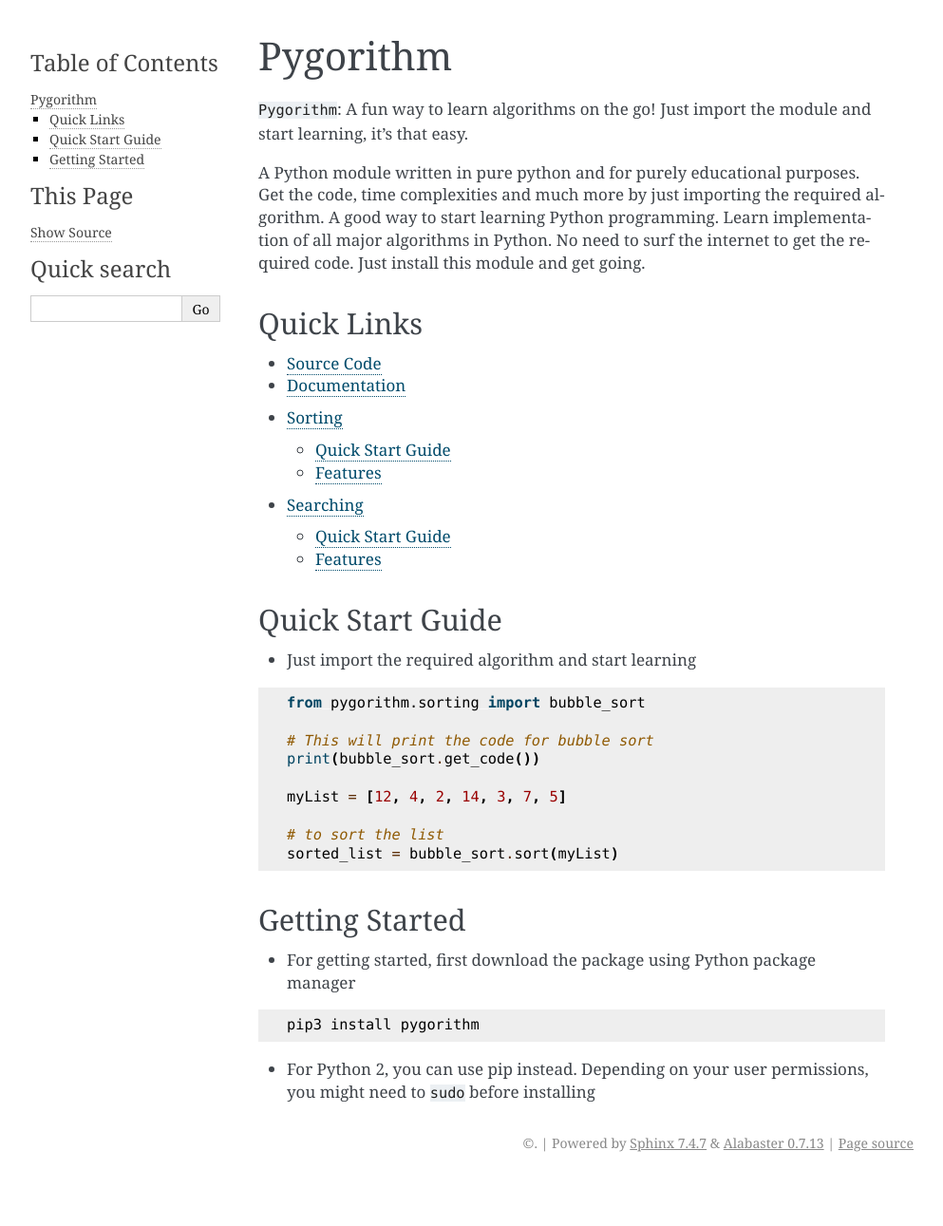
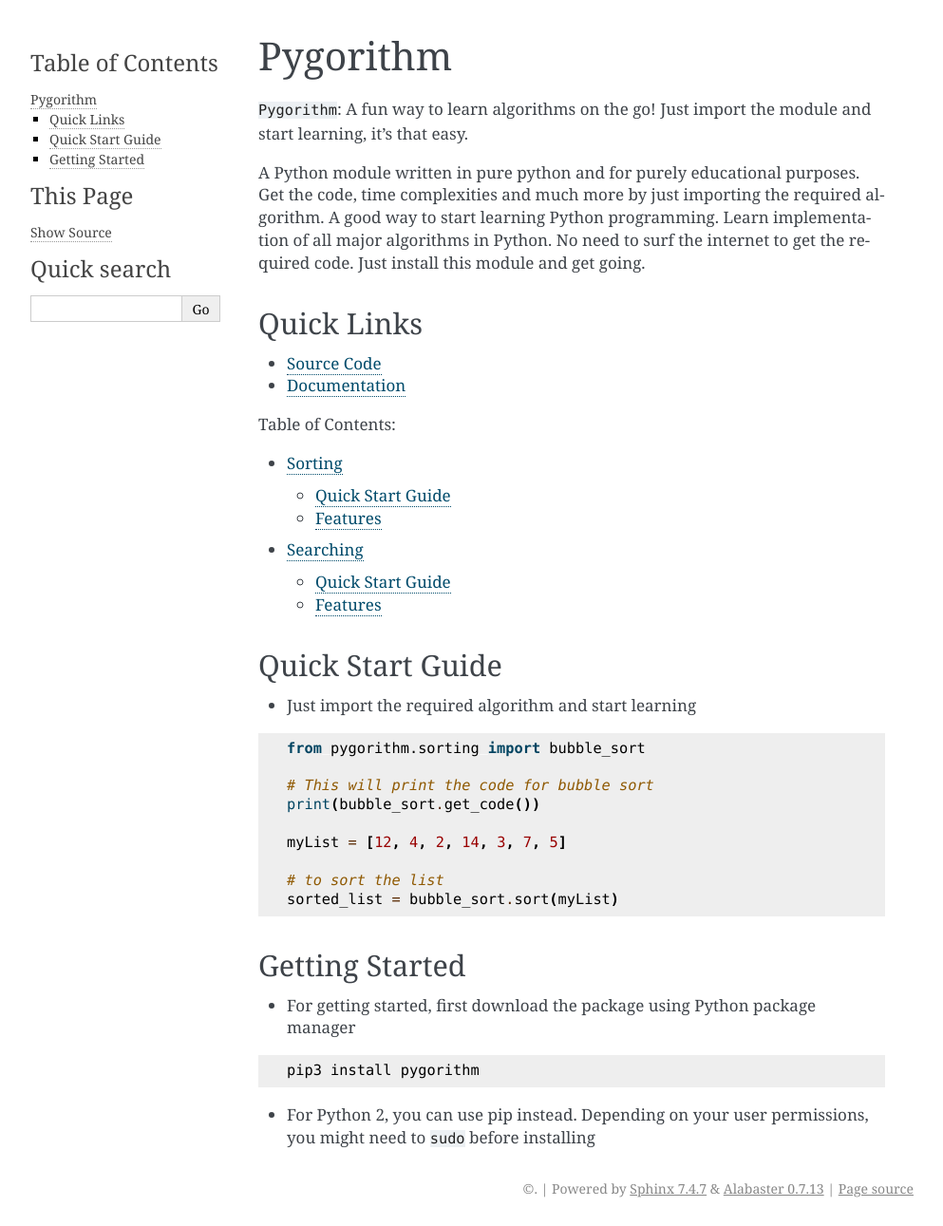
Before and after one commit to OmkarPathak/pygorithm, a Sphinx documentation site: the page built from docs/index.rst, in a window 1280 px wide. Shown: the whole page at 95% size, without its empty margins (148-1141 px from the left). Built offline with Sphinx 7.4.7, drawn with Linux system fonts in a browser that asks for light colours; before the commit the page ends 1243 px from its top, so only the background shows below that.

Commit message:
Updated index.rst

```diff
--- a/docs/index.rst
+++ b/docs/index.rst
@@ -17,6 +17,7 @@ Quick Links
 
 .. toctree::
    :maxdepth: 2
+   :caption: Table of Contents:
 
    Sorting
    Searching
```
